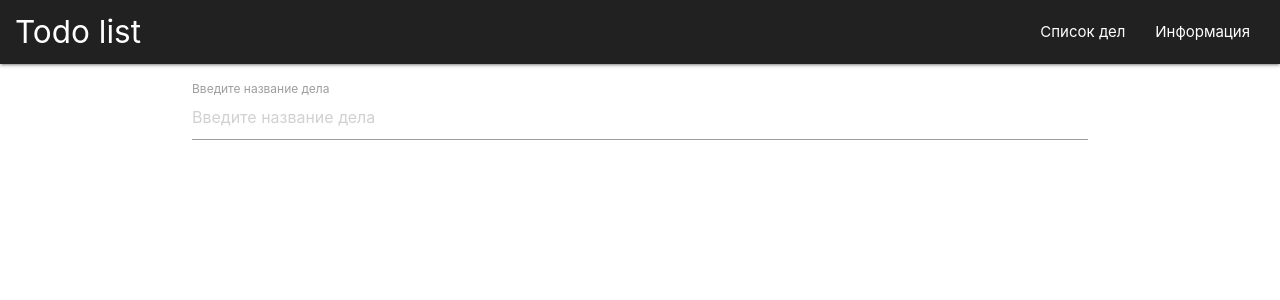
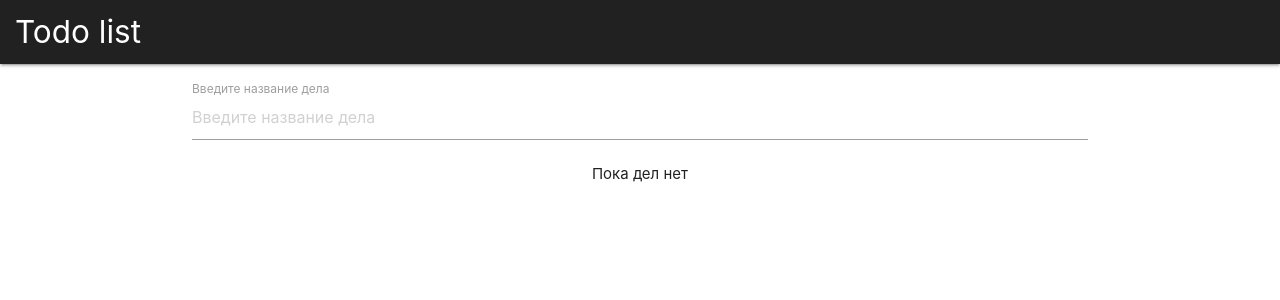
Before and after one commit to A1exZab/react-ts-todo, a React (Create React App) app: page / in a window 1280 px wide. Shown: the top 300 px of the page. Built offline with nearby package versions, Linux system fonts and the light colour scheme.

Commit message:
Finished

```diff
--- a/src/App.tsx
+++ b/src/App.tsx
@@ -1,13 +1,49 @@
-import React, {useState} from 'react';
+import React, {useState, useEffect} from 'react';
 import { Navbar } from './components/Navbar';
 import { TodoForm } from './components/TodoForm';
+import { TodoList } from './components/TodoList';
+import { ITodo } from './interfaces';
 
 
 const App: React.FC = () =>  {
-  const [todos, setTodos] = useState([])
+  const [todos, setTodos] = useState<ITodo[]>([])
+
+  useEffect(() => {
+    const saved = JSON.parse(localStorage.getItem('todos') || '[]')
+    setTodos(saved)
+  }, [])
+
+  useEffect(() => {
+    localStorage.setItem('todos', JSON.stringify(todos))
+  }, [todos])
 
   const addHandler = (title: string) => {
-    console.log('Add new todo: ' + title)
+    const newTodo: ITodo = {
+      title:title,
+      id: Date.now(),
+      completed: false
+    }
+    setTodos(prev => [newTodo, ...prev])
+  }
+
+  const toggleHandler = (id: number) => {
+    setTodos(prev => prev.map(todo => {
+      if(todo.id === id) {
+        return {...todo, completed: !todo.completed}
+      }
+      return todo
+
+    })
+    )
+  }
+
+  const removeHandler = (id: number) => {
+    const shouldRemove: boolean = window.confirm('Вы уверены?')
+
+    if(shouldRemove){
+      setTodos(prev => prev.filter(todo => todo.id !== id))
+    }
+
   }
 
   return (
@@ -16,6 +52,12 @@ const App: React.FC = () =>  {
       <div className='container'>
 
         <TodoForm onAdd={addHandler}/>
+        <TodoList
+          todos={todos}
+          onToggle={toggleHandler}
+          onRemove={removeHandler}
+          />
+
 
       </div>
     </>
--- a/src/components/Navbar.tsx
+++ b/src/components/Navbar.tsx
@@ -4,10 +4,7 @@ export const Navbar: React.FC = () => (
   <nav>
     <div className="nav-wrapper grey darken-4 px1">
       <a href="/" className="brand-logo">Todo list</a>
-      <ul className="right hide-on-med-and-down">
-        <li><a href="/">Список дел</a></li>
-        <li><a href="/">Информация</a></li>
-      </ul>
+
     </div>
   </nav>
 )
--- /dev/null
+++ b/src/components/TodoList.tsx
@@ -0,0 +1,43 @@
+import React from "react";
+import { ITodo } from "../interfaces";
+
+
+type TodoListProps = {
+  todos: ITodo[]
+  onToggle(id:number): void
+  onRemove(id:number): void
+}
+
+export const TodoList: React.FC<TodoListProps> = ({todos, onToggle, onRemove}) => {
+
+  if (todos.length === 0) {
+    return <p className="center">Пока дел нет</p>
+  }
+
+  const removeHandler = (event: React.MouseEvent,id: number) => {
+    event.preventDefault()
+    onRemove(id)
+  }
+
+  return (
+    <ul>
+      {todos.map(todo => {
+        const classes = ['todo']
+        if(todo.completed){
+          classes.push('completed')
+        }
+        return (
+          <li className={classes.join(' ')} key={todo.id}>
+            <label>
+              <input type="checkbox" checked={todo.completed} onChange={() => onToggle(todo.id)}/>
+              <span>{todo.title}</span>
+              <i className="material-icons " onClick={(event) => removeHandler(event, todo.id)}>delete</i>
+            </label>
+          </li>
+            )
+          }
+        )
+      }
+    </ul>
+  )
+}
--- a/src/index.css
+++ b/src/index.css
@@ -20,3 +20,25 @@ code {
 .mt2 {
 	margin-top: 2rem;
 }
+
+.todo {
+	margin-bottom: 1rem;
+}
+
+.todo.completed span {
+	text-decoration: line-through;
+}
+
+.todo label {
+	width: 100%;
+	display: flex;
+	align-items: center;
+	justify-content: space-between;
+	cursor: pointer;
+	padding: 1rem;
+	background: #f3f3f3;
+}
+
+.todo i {
+	z-index: 2;
+}
--- /dev/null
+++ b/src/interfaces.ts
@@ -0,0 +1,5 @@
+export interface ITodo {
+  title: string
+  id: number
+  completed: boolean
+}
```
